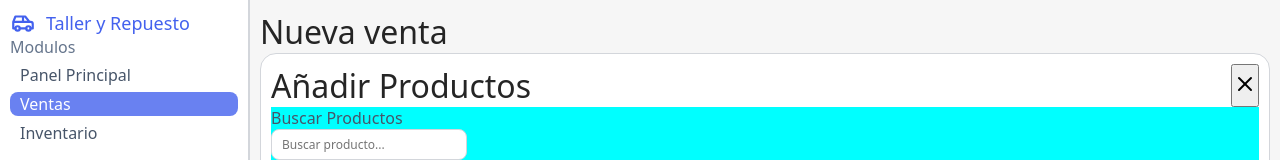
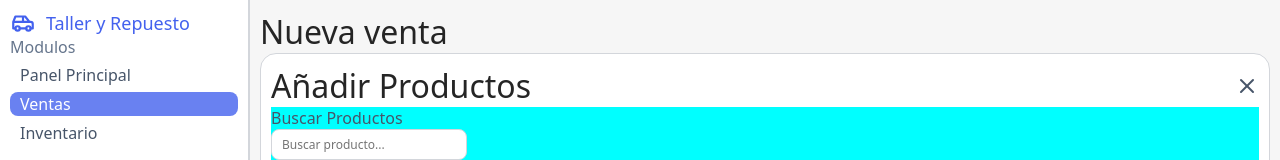
Before and after one commit to RodnerB/SistemaTallerRepuesto, a React (Vite) app: page /venta in a window 1280 px wide. Shown: the top 160 px of the page. Built offline with nearby package versions, Linux system fonts and the light colour scheme; a web font is replaced by a local one.

Commit message:
style: Update global styles for buttons and add styling for exit button

```diff
--- a/src/App.css
+++ b/src/App.css
@@ -23,12 +23,16 @@
   --bg-color: #F6F6F6;
   --border-color: #D3D6DB;
   --check-color: #009C00;
-
+  --exit-color: #DF3201
 }
 #root {
   color: var(--primary-text-color);
   display: flex;
   background-color: var(--bg-color);
+}
+
+button, a{
+  cursor: pointer;
 }
 
 .main{
@@ -42,3 +46,16 @@
   will-change: filter;
   transition: filter 300ms;
 }
+
+.btn-salir{
+  display: flex;
+  align-items: center;
+  border: none;
+  color: var(--dark-text-color);
+  background-color: transparent;
+
+}
+
+.btn-salir:hover{
+  color: var(--exit-color);
+}
```
